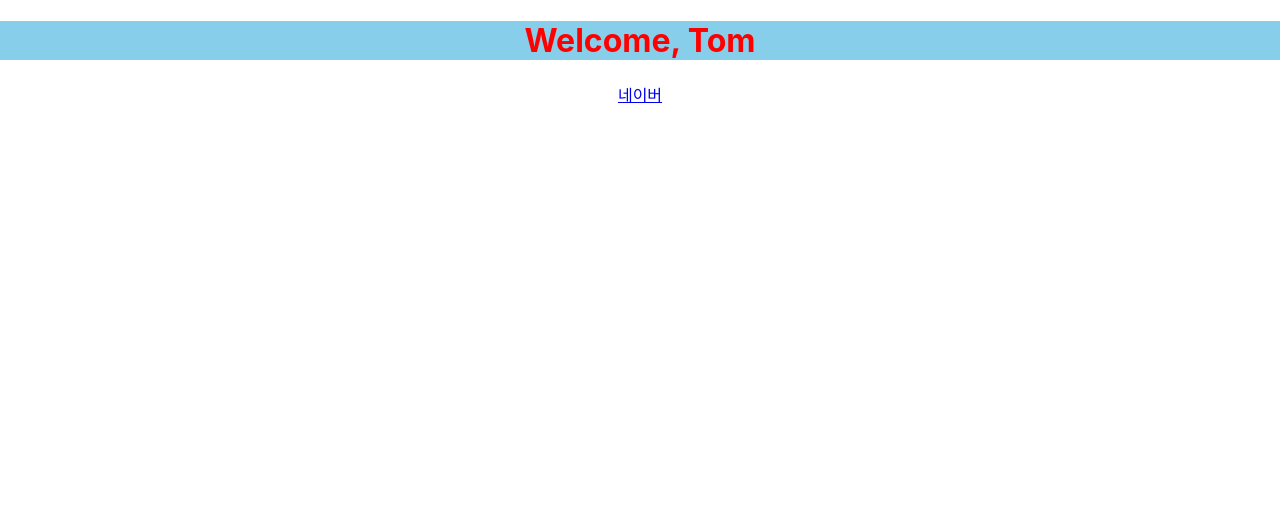
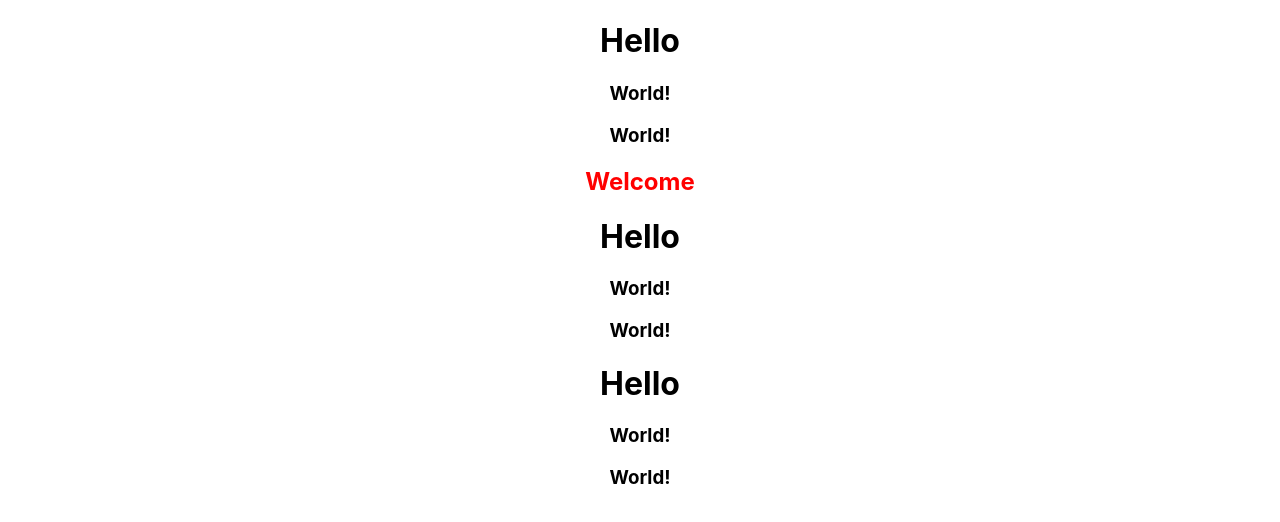
Before and after one commit to choiinho97/react_study, a React (Create React App) app: page / in a window 1280 px wide. Shown: the top 522 px of the page. Built offline with nearby package versions, Linux system fonts and the light colour scheme.

Commit message:
Feat : 컴포넌트 만들어 보기

```diff
--- a/src/App.js
+++ b/src/App.js
@@ -1,20 +1,14 @@
 import './App.css';
+import Hello from './component/Hello';
+import Welcome from './component/Welcome';
 
 function App() {
-  const name = 'Tom'
-  const naver = {
-    name:"네이버",
-    url:"https://www.naver.com"
-  }
   return (
     <div className="App">
-      <h1 style={{
-        color:"Red",
-        backgroundColor:"skyblue"
-      }}>
-        Welcome, {name}
-      </h1>
-      <a href={naver.url}>{naver.name}</a>
+      <Hello />
+      <Welcome />
+      <Hello />
+      <Hello />
     </div>
   );
 }
--- /dev/null
+++ b/src/component/Hello.js
@@ -0,0 +1,13 @@
+import World from '../component/World'
+
+const Hello = () => {
+  return (
+    <div>
+      <h1>Hello</h1>
+      <World />
+      <World />
+    </div>
+  );
+};
+
+export default Hello;
--- /dev/null
+++ b/src/component/Welcome.js
@@ -0,0 +1,7 @@
+const Welcome = () => {
+  return <h2 style={{
+    color : "red",
+  }}>Welcome</h2>
+};
+
+export default Welcome;
--- /dev/null
+++ b/src/component/World.js
@@ -0,0 +1,5 @@
+export default function World() {
+  return (
+    <h3>World!</h3>
+  );
+}
```
